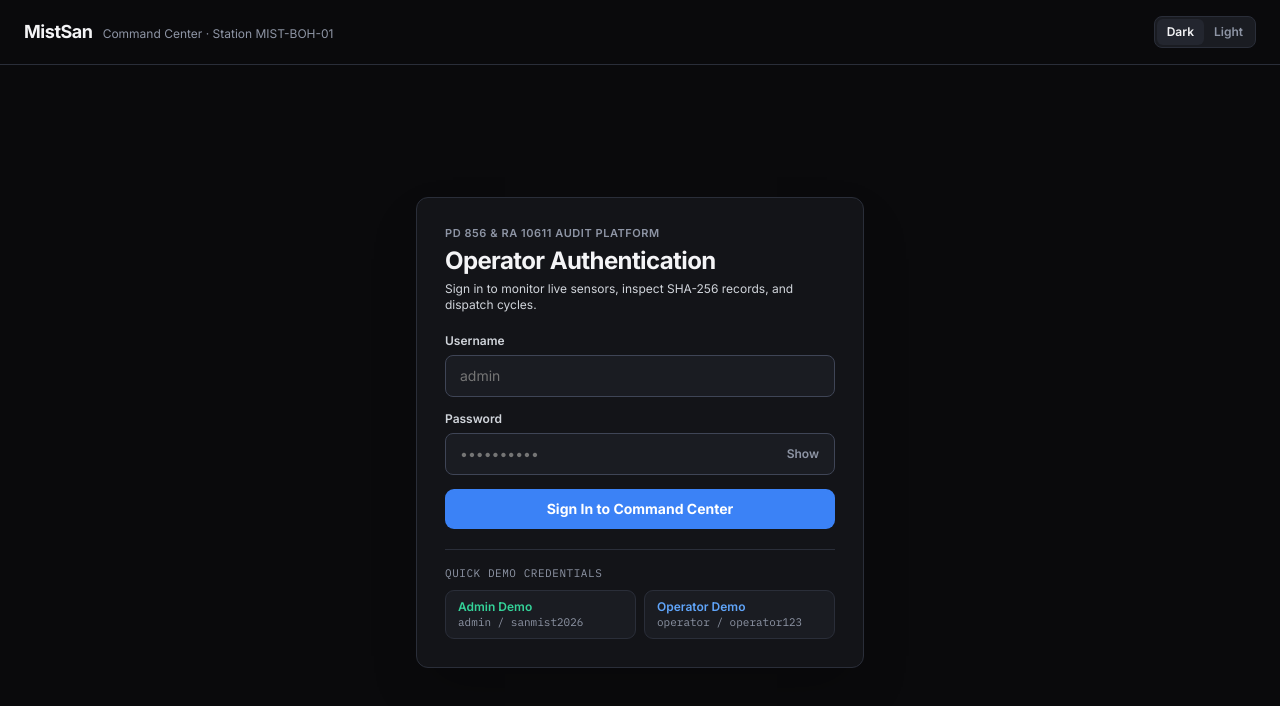
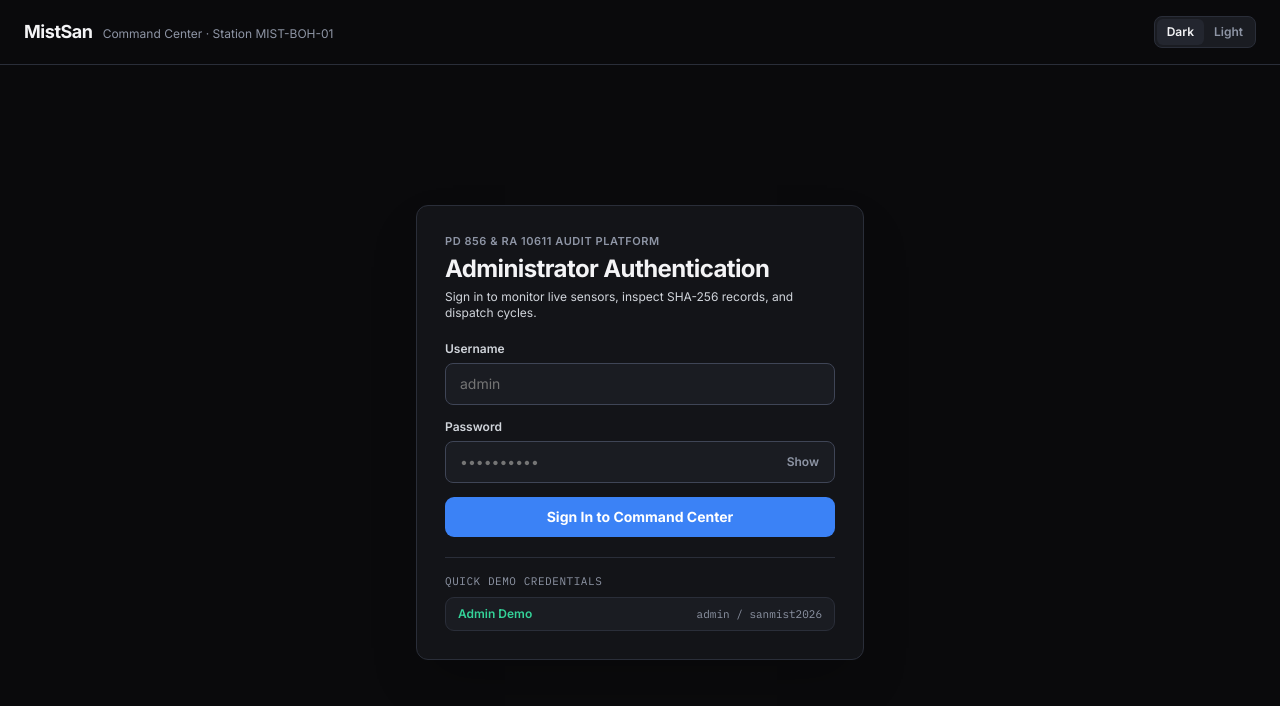
Before and after one commit to coco1oco/sanmist-platform, a plain HTML site: page frontend/index.html in a window 1280 px wide. Drawn offline with Linux system fonts and the light colour scheme.

```diff
--- a/frontend/index.html
+++ b/frontend/index.html
@@ -292,7 +292,7 @@
       <div class="panel w-full max-w-md p-7 space-y-5 shadow-2xl">
         <div class="space-y-1">
           <p class="text-[11px] uppercase tracking-wider font-semibold muted">PD 856 &amp; RA 10611 Audit Platform</p>
-          <h1 class="text-2xl font-bold tracking-tight">Operator Authentication</h1>
+          <h1 class="text-2xl font-bold tracking-tight">Administrator Authentication</h1>
           <p class="text-xs secondary-text">Sign in to monitor live sensors, inspect SHA-256 records, and dispatch cycles.</p>
         </div>
 
@@ -326,18 +326,11 @@
 
         <div class="pt-4 border-t space-y-2" style="border-color: var(--border);">
           <p class="text-[11px] uppercase tracking-wider muted mono">Quick Demo Credentials</p>
-          <div class="grid grid-cols-2 gap-2">
-            <button type="button" onclick="fillDemoCredentials('admin', 'sanmist2026')"
-              class="subpanel px-3 py-2 text-left hover:opacity-90 transition">
-              <div class="text-xs font-semibold" style="color: var(--pass);">Admin Demo</div>
-              <div class="mono text-[11px] muted">admin / sanmist2026</div>
-            </button>
-            <button type="button" onclick="fillDemoCredentials('operator', 'operator123')"
-              class="subpanel px-3 py-2 text-left hover:opacity-90 transition">
-              <div class="text-xs font-semibold" style="color: var(--focus);">Operator Demo</div>
-              <div class="mono text-[11px] muted">operator / operator123</div>
-            </button>
-          </div>
+          <button type="button" onclick="fillDemoCredentials('admin', 'sanmist2026')"
+            class="subpanel w-full px-3 py-2 text-left hover:opacity-90 transition flex items-center justify-between">
+            <span class="text-xs font-semibold" style="color: var(--pass);">Admin Demo</span>
+            <span class="mono text-[11px] muted">admin / sanmist2026</span>
+          </button>
         </div>
       </div>
     </div>
@@ -417,7 +410,7 @@
 
       <div class="flex flex-wrap items-center gap-2 text-xs">
         <span class="subpanel px-2.5 py-1.5 secondary-text">
-          Operator: <strong id="header-user" class="font-semibold" style="color: var(--text);">--</strong>
+          Admin: <strong id="header-user" class="font-semibold" style="color: var(--text);">--</strong>
         </span>
         <div class="theme-switch" role="group" aria-label="Theme switcher">
           <button type="button" data-theme-btn="dark" aria-pressed="true">Dark</button>
```
Also changed, not shown: 3 other files.
